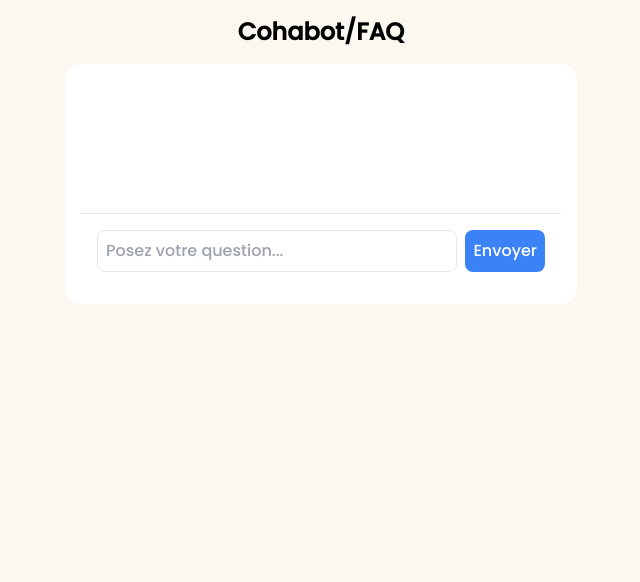
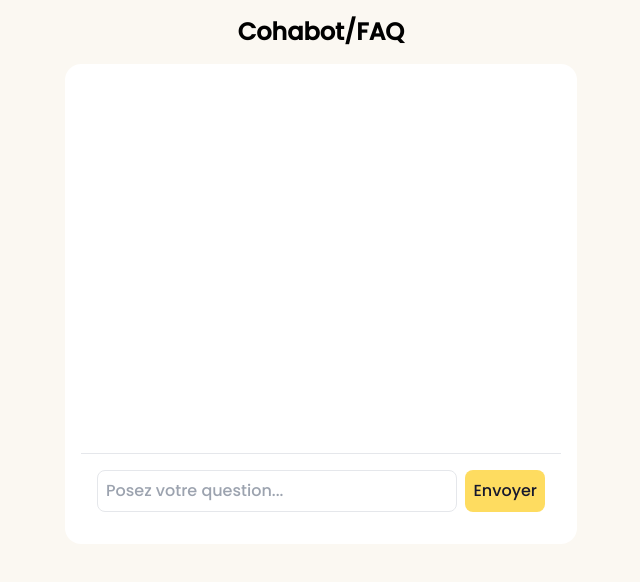
Before and after one commit to Hydrocarbure-H/-cohabs-internship-test, a React (Create React App) app in the folder cohabot-frontend/: page / in a window 1280 px wide. Shown: the top 582 px of the page, without its empty margins (319-959 px from the left). Built offline with nearby package versions, Linux system fonts and the light colour scheme.

Commit message:
feat(ui): update button styles in InputBox and Window components

```diff
--- a/cohabot-frontend/src/components/InputBox.js
+++ b/cohabot-frontend/src/components/InputBox.js
@@ -44,7 +44,7 @@ function InputBox({onSend})
                 onKeyDown={handleKeyDown}
                 placeholder="Posez votre question..."
             />
-            <button onClick={handleSend} className="p-2 ml-2 bg-blue-500 rounded-lg text-white">
+            <button onClick={handleSend} className="p-2 ml-2 bg-cohabyellow rounded-lg text-cohabblack">
                 Envoyer
             </button>
         </div>
--- a/cohabot-frontend/src/components/Window.js
+++ b/cohabot-frontend/src/components/Window.js
@@ -57,7 +57,7 @@ function Window()
 
     return (
         <div
-            className="flex flex-col min-h-[15rem] max-h-[calc(100vh-6rem)] p-4 border-0 rounded-2xl bg-white">
+            className="flex flex-col min-h-[30rem] max-h-[calc(100vh-6rem)] p-4 border-0 rounded-2xl bg-white">
             <div className="flex flex-col flex-grow overflow-y-auto">
                 {messages.map((msg, index) => (
                     <Message key={index} message={msg.text} isUser={msg.isUser}/>
```
